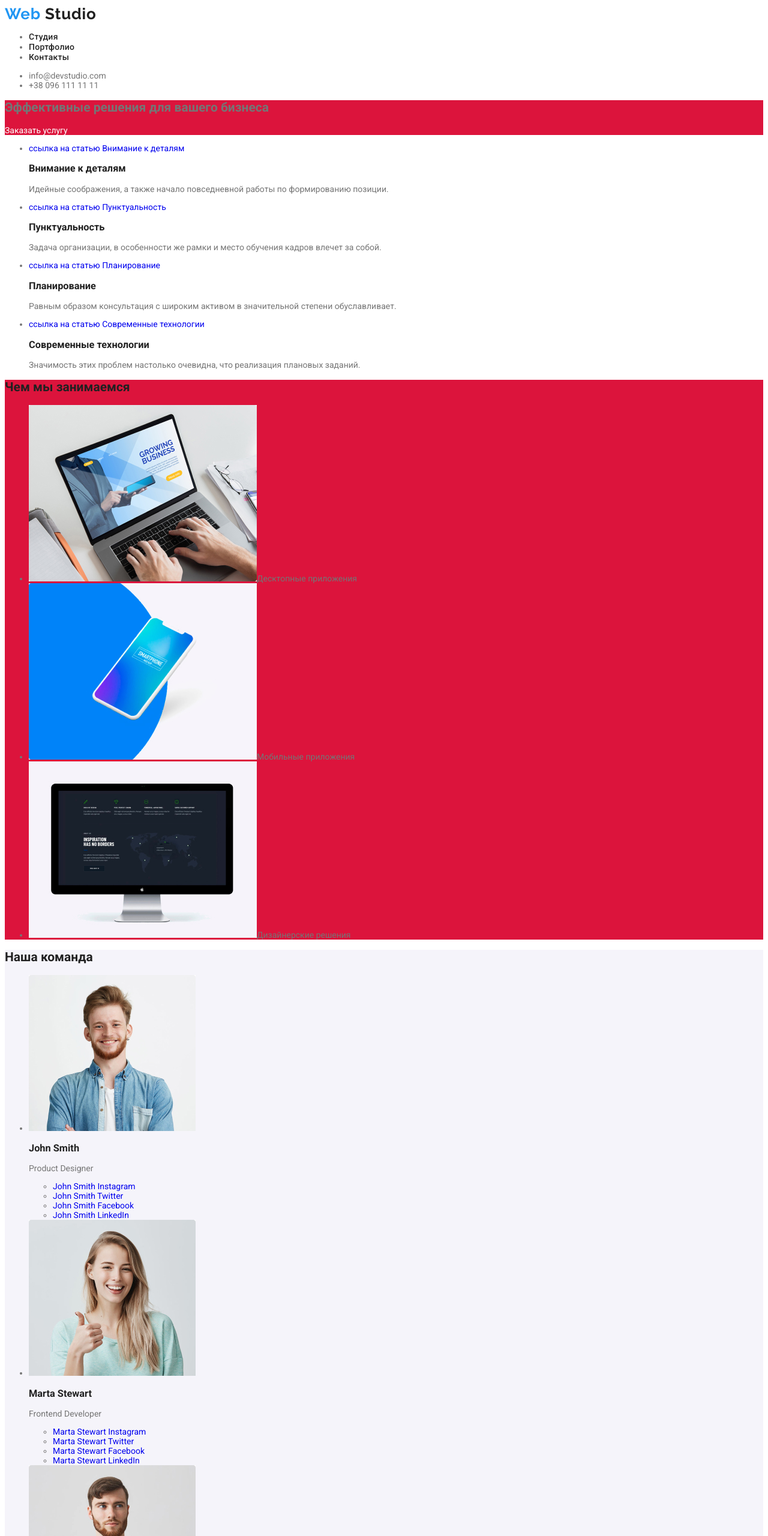
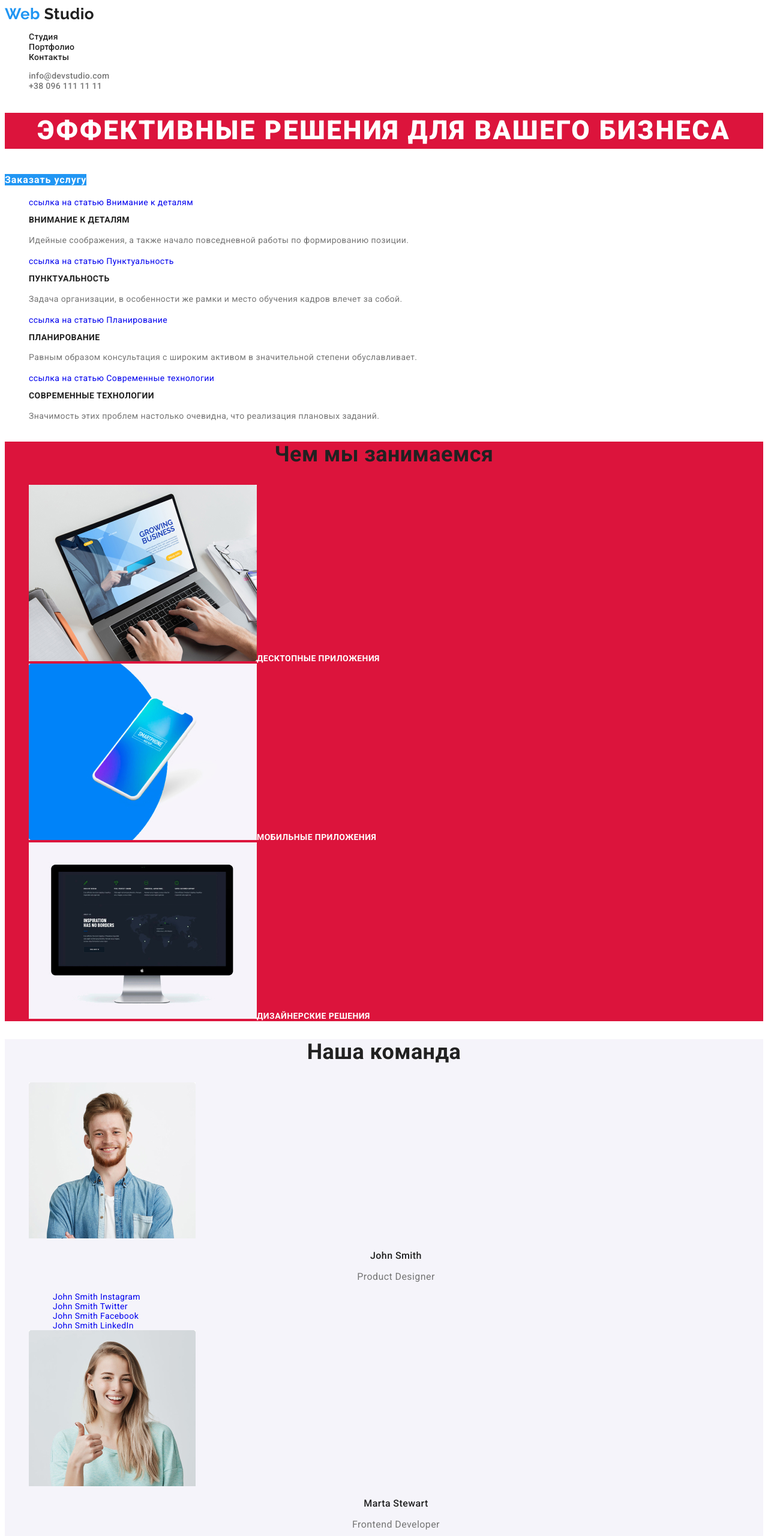
Before and after one commit to vbd4eva/-goit-markup-hw-02, a plain HTML site: page index.html in a window 1280 px wide. Shown: the top 2560 px of the page at 60% size. Drawn offline with Linux system fonts and the light colour scheme.

Commit message:
Header , Footer и страница Studio

```diff
--- a/css/styles.css
+++ b/css/styles.css
@@ -13,6 +13,13 @@
 (+)    #AFB1B8 - light grey
 
 (+)    #F5F4FA - light light grey
+*/
+
+/*(+)  #757575 - grey --color-text-primary
+(+)    1. .contacts {color} в Шапке
+(+) 2. body {color}
+      2.1 текст cекции "Особенности"
+      2.2 <p?> текст секции "Наша команда"
 */
 
 /*   --color-accent: #2196F3;
@@ -53,13 +60,6 @@
 (+)    1. Footer background-color
 */
 
-/*(+)  #757575 - grey --color-text-primary
-(+)    1. .contacts {color} в Шапке
-(+) 2. body {color}
-      2.1 текст cекции "Особенности"
-      2.2 текст секции "Наша команда"
-*/
-
 /*  #AFB1B8 - light grey
     1. Цвет значков соц.сетей секции "Наша команда"
     2. Цвет Логотипов компаний секции "Постоянные клиенты"
@@ -95,51 +95,60 @@ font-family: 'Raleway', sans-serif;
   font-size:14px
  */
 :root {
+  --color-text-primary: #757575;
+  --color-text-title: #212121;
+
   --color-accent: #2196f3;
   --color-white: #ffffff;
-  --color-text-primary: #757575;
-  --color-text-title: #212121;
+
   --color-background-primary: #ffffff;
   --color-background-secondary: #f5f4fa;
+
+  --color-footer-background: #2f303a;
+  --color-copyright: rgba(255, 255, 255, 0.4);
 }
 
-/* Основные компоненты разметки */
+/* Селекторы элемента */
+
+a {
+  text-decoration: none;
+}
+
+h2,
+h3 {
+  color: var(--color-text-title);
+  font-weight: 700;
+}
+
+li {
+  list-style-type: none;
+}
+
+/* Селекторы класса */
 .page {
   color: var(--color-text-primary);
   background-color: var(--color-background-primary);
-}
-body {
   font-family: 'Roboto', sans-serif;
   font-size: 14px;
-}
-a {
-  text-decoration: none;
-}
-/* Заголовки */
-h2,
-h3 {
-  color: var(--color-text-title);
+  font-weight: 400;
+  letter-spacing: 0.03em;
 }
 
-/* Логотип */
+/* Элементы дизайна */
 .logo {
   font-family: 'Raleway', sans-serif;
   font-weight: 700;
-  font-size: 26px;
-  line-height: 1.2;
-  letter-spacing: 0.03em;
 }
-.logo.white {
+.btn-accent {
   color: var(--color-white);
+  background-color: var(--color-accent);
+  font-size: 16px;
+  font-weight: 700;
+  line-height: 1.87;
+  text-align: center;
+  letter-spacing: 0.06em;
 }
-.logo.black {
-  color: var(--color-text-title);
-}
-/* Кнопка */
-.btn {
-  color: var(--color-white);
-}
-/* Добавляет акцент */
+/* Акценты текста */
 .accent-text,
 .accent-hover:hover,
 .accent-hover:focus {
@@ -148,47 +157,101 @@ h3 {
 .white-text {
   color: var(--color-white);
 }
-.nav-link {
+
+/* Шапка сайта */
+.page-header .logo {
+  color: var(--color-text-title);
+  font-size: 26px;
+  line-height: 1.2;
+}
+.site-nav-link {
   color: var(--color-text-title);
   font-weight: 500;
   line-height: 1.14;
   letter-spacing: 0.02em;
 }
-
-/* Шапка сайта */
-
-/* Навигация по страницам сайта */
-
-/* Контакты в "Шапке" */
 .contacts-link {
   color: var(--color-text-primary);
+  font-weight: 500;
+  line-height: 1.14;
+  letter-spacing: 0.02em;
 }
 
+/* Подвал */
+.page-footer {
+  background-color: var(--color-footer-background);
+}
+.page-footer .logo {
+  color: var(--color-white);
+  font-size: 22px;
+  line-height: 1.18;
+}
+.page-footer .address {
+  color: rgba(255, 255, 255, 0.6);
+  line-height: 1.71;
+  font-style: normal;
+}
+.page-footer .subject {
+  font-weight: bold;
+  line-height: 1.14;
+  text-transform: uppercase;
+}
+.copyright {
+  color: var(--color-copyright);
+  font-size: 12px;
+  line-height: 2;
+  text-align: center;
+}
+
+/* страница  Студия  */
+
+.studio-section-title {
+  font-size: 36px;
+  line-height: 1.17;
+  text-align: center;
+}
 /* Герой */
-
 .studio-hero-title {
   color: var(--color-white);
+  font-weight: 900;
+  font-size: 44px;
+  line-height: 1.36;
+  text-align: center;
+  letter-spacing: 0.06em;
+  text-transform: uppercase;
 }
-
+/* Особенности */
+.studio-features-title {
+  font-size: 14px;
+  line-height: 1.14;
+  text-transform: uppercase;
+}
+.studio-features-text {
+  line-height: 1.71;
+}
 /* Чем мы занимаемся */
-
 .studio-activity-title {
   color: var(--color-white);
+  font-weight: 700;
+  line-height: 1.14;
+  text-align: center;
+  text-transform: uppercase;
 }
-
 /* Наша команда */
 .studio-team {
   background-color: var(--color-background-secondary);
 }
-
-/* Подвал */
-.page-footer {
-  background-color: #2f303a;
+.studio-team-title {
+  font-weight: 500;
+  font-size: 16px;
+  line-height: 1.19;
+  text-align: center;
 }
-.footer-address {
-  color: rgba(255, 255, 255, 0.6);
+.studio-team-role {
+  font-size: 16px;
+  line-height: 1.19;
+  text-align: center;
 }
-
-.copyright {
-  color: rgba(255, 255, 255, 0.4);
+.studio-team-social {
 }
+/* Постоянные клиенты */
--- a/index.html
+++ b/index.html
@@ -14,22 +14,22 @@
     <!-- Шапка сайта -->
     <header class="page-header">
       <nav class="navigation">
-        <a class="logo black" href="./index.html"
+        <a class="logo" href="./index.html"
           ><span class="accent-text">Web</span> Studio</a
         >
 
         <ul class="site-nav">
           <li>
-            <a class="current nav-link accent-hover" href="./index.html"
+            <a class="current site-nav-link accent-hover" href="./index.html"
               >Студия</a
             >
           </li>
           <li>
-            <a class="nav-link accent-hover" href="./portfolio.html"
+            <a class="site-nav-link accent-hover" href="./portfolio.html"
               >Портфолио</a
             >
           </li>
-          <li><a class="nav-link accent-hover" href="#">Контакты</a></li>
+          <li><a class="site-nav-link accent-hover" href="#">Контакты</a></li>
         </ul>
       </nav>
 
@@ -50,20 +50,22 @@
     <!-- Главное содержимое -->
     <main>
       <!-- Герой -->
-      <section class="studio-hero" style="background-color: crimson;">
-        <h1 class="page-hero-title">Эффективные решения для вашего бизнеса</h1>
-        <a class="btn" href="#">Заказать услугу</a>
+      <section class="studio-hero">
+        <h1 class="studio-hero-title" style="background-color: crimson;">
+          Эффективные решения для вашего бизнеса
+        </h1>
+        <a class="btn-accent" href="#">Заказать услугу</a>
       </section>
 
       <!-- Особенности -->
-      <section>
+      <section class="studio-features">
         <ul>
           <li>
             <a href="#" aria-label="ссылка на статью Внимание к деталям"
               >ссылка на статью Внимание к деталям</a
             >
-            <h3>Внимание к деталям</h3>
-            <p>
+            <h3 class="studio-features-title">Внимание к деталям</h3>
+            <p class="studio-features-text">
               Идейные соображения, а также начало повседневной работы по
               формированию позиции.
             </p>
@@ -72,8 +74,8 @@
             <a href="#" aria-label="ссылка на статью Пунктуальность"
               >ссылка на статью Пунктуальность</a
             >
-            <h3>Пунктуальность</h3>
-            <p>
+            <h3 class="studio-features-title">Пунктуальность</h3>
+            <p class="studio-features-text">
               Задача организации, в особенности же рамки и место обучения кадров
               влечет за собой.
             </p>
@@ -82,8 +84,8 @@
             <a href="#" aria-label="ссылка на статью Планирование"
               >ссылка на статью Планирование</a
             >
-            <h3>Планирование</h3>
-            <p>
+            <h3 class="studio-features-title">Планирование</h3>
+            <p class="studio-features-text">
               Равным образом консультация с широким активом в значительной
               степени обуславливает.
             </p>
@@ -92,8 +94,8 @@
             <a href="#" aria-label="ссылка на статью Современные технологии"
               >ссылка на статью Современные технологии</a
             >
-            <h3>Современные технологии</h3>
-            <p>
+            <h3 class="studio-features-title">Современные технологии</h3>
+            <p class="studio-features-text">
               Значимость этих проблем настолько очевидна, что реализация
               плановых заданий.
             </p>
@@ -103,7 +105,7 @@
 
       <!-- Чем мы занимаемся -->
       <section class="studio-activity" style="background-color: crimson;">
-        <h2>Чем мы занимаемся</h2>
+        <h2 class="studio-section-title">Чем мы занимаемся</h2>
         <ul>
           <li>
             <img
@@ -111,7 +113,7 @@
               alt="Ноутбук"
               width="380"
               height="294"
-            /><span class="page-activity-title">Десктопные приложения</span>
+            /><span class="studio-activity-title">Десктопные приложения</span>
           </li>
           <li>
             <img
@@ -119,7 +121,7 @@
               alt="Смартфон"
               width="380"
               height="294"
-            /><span class="page-activity-title">Мобильные приложения</span>
+            /><span class="studio-activity-title">Мобильные приложения</span>
           </li>
           <li>
             <img
@@ -127,14 +129,14 @@
               alt="Проэкт на большом экране"
               width="380"
               height="294"
-            /><span class="page-activity-title">Дизайнерские решения</span>
+            /><span class="studio-activity-title">Дизайнерские решения</span>
           </li>
         </ul>
       </section>
 
       <!-- Наша команда -->
       <section class="studio-team">
-        <h2>Наша команда</h2>
+        <h2 class="studio-section-title">Наша команда</h2>
         <ul>
           <li lang="en">
             <img
@@ -143,9 +145,9 @@
               width="278"
               height="260"
             />
-            <h3>John Smith</h3>
-            <p>Product Designer</p>
-            <ul>
+            <h3 class="studio-team-title">John Smith</h3>
+            <p class="studio-team-role">Product Designer</p>
+            <ul class="studio-team-social">
               <li>
                 <a href="#" aria-label="John Smith Instagram"
                   >John Smith Instagram</a
@@ -175,9 +177,9 @@
               width="278"
               height="260"
             />
-            <h3>Marta Stewart</h3>
-            <p>Frontend Developer</p>
-            <ul>
+            <h3 class="studio-team-title">Marta Stewart</h3>
+            <p class="studio-team-role">Frontend Developer</p>
+            <ul class="studio-team-social">
               <li>
                 <a href="#" aria-label="Marta Stewart Instagram"
                   >Marta Stewart Instagram</a
@@ -207,9 +209,9 @@
               width="278"
               height="260"
             />
-            <h3>Robert Jakis</h3>
-            <p>Marketing</p>
-            <ul>
+            <h3 class="studio-team-title">Robert Jakis</h3>
+            <p class="studio-team-role">Marketing</p>
+            <ul class="studio-team-social">
               <li>
                 <a href="#" aria-label="Robert Jakis Instagram"
                   >Robert Jakis Instagram</a
@@ -239,9 +241,9 @@
               width="278"
               height="260"
             />
-            <h3>Martin Doe</h3>
-            <p>UI Designer</p>
-            <ul>
+            <h3 class="studio-team-title">Martin Doe</h3>
+            <p class="studio-team-role">UI Designer</p>
+            <ul class="studio-team-social">
               <li>
                 <a href="#" aria-label="Martin Doe Instagram"
                   >Martin Doe Instagram</a
@@ -269,7 +271,7 @@
 
       <!-- Постоянные клиенты -->
       <section class="studio-customers">
-        <h2>Постоянные клиенты</h2>
+        <h2 class="studio-section-title">Постоянные клиенты</h2>
         <ul>
           <li>
             <a href="#" aria-label="Логотип компании 1">Логотип компании 1</a>
@@ -295,12 +297,12 @@
 
     <!-- Подвал -->
     <footer class="page-footer">
-      <!-- Контактные данные -->
       <div>
-        <a class="logo white" href="./index.html"
+        <a class="logo" href="./index.html"
           ><span class="accent-text">Web</span> Studio</a
         >
-        <address class="footer-address">
+        <!-- Контактные данные -->
+        <address class="address">
           <span class="white-text">г. Киев, пр-т Леси Украинки, 26</span>
           <span>info@example.com</span> <span>+38 099 111 11 11</span>
         </address>
@@ -308,7 +310,7 @@
 
       <!-- Соц. сети -->
       <div>
-        <b class="white-text">Присоединяйтесь</b>
+        <b class="subject white-text">Присоединяйтесь</b>
         <ul>
           <li>
             <a href="#" aria-label="Instagram">Instagram</a>
@@ -325,7 +327,7 @@
         </ul>
       </div>
       <!-- Форма подписки  -->
-      <div><b class="white-text">Подпишитесь на рассылку</b></div>
+      <div><b class="subject white-text">Подпишитесь на рассылку</b></div>
 
       <!-- Копирайт -->
       <p class="copyright">2020 | Developed by GoIT Students</p>
```
Also changed, not shown: portfolio.html (+9 -9 lines), readme.html (+9 -0 lines).
